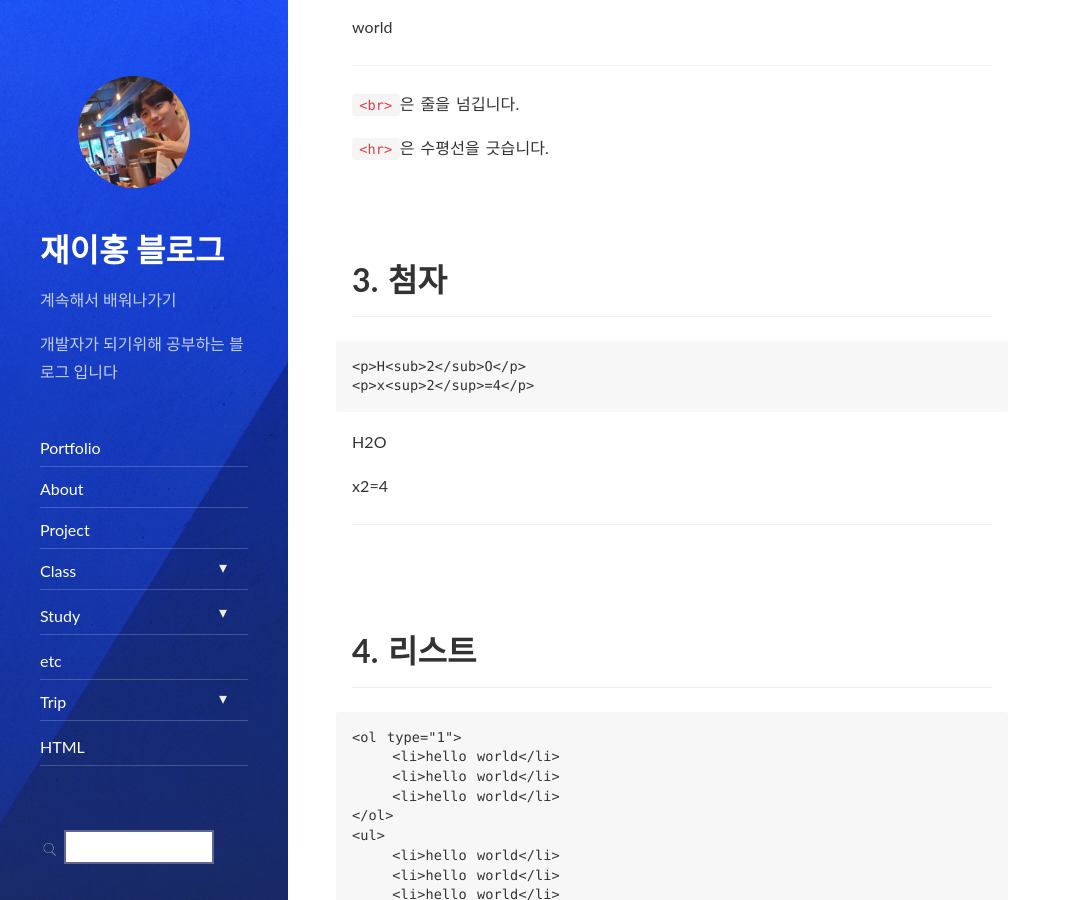
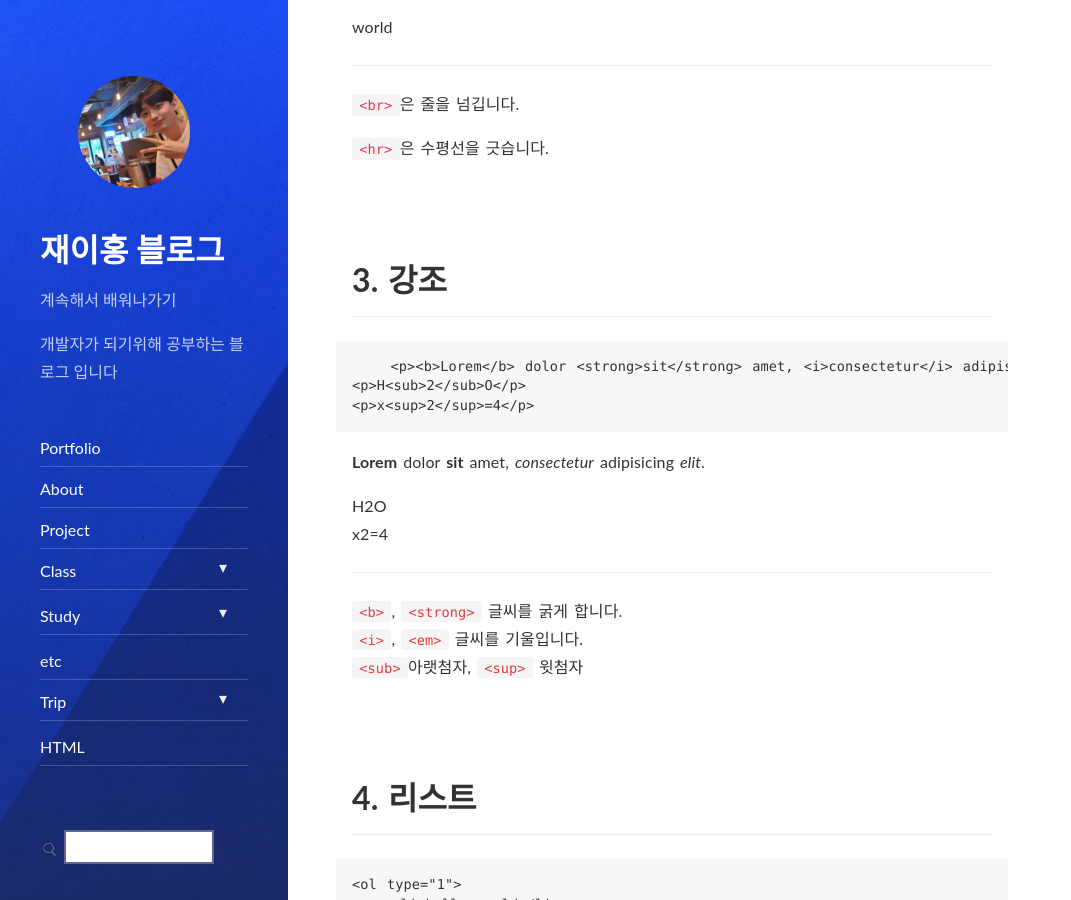
Before and after one commit to compasstar/compasstar.github.io, a Jekyll site: the page built from _posts/HTML/2021-07-12-HTML-기본문법(1).md, in a window 1280 px wide and 900 px high, scrolled down 1408 px. Shown: the whole window, without its empty margins (0-1071 px from the left). Built offline with Jekyll 4.4.1, drawn with Linux system fonts in a browser that asks for light colours; nearby versions of some CDN libraries; comment, search, counter and statistics services are not loaded.

Commit message:
HTML(1) 3번수정

````diff
--- a/_posts/HTML/2021-07-12-HTML-기본문법(1).md
+++ b/_posts/HTML/2021-07-12-HTML-기본문법(1).md
@@ -71,20 +71,23 @@ world
 
 <br><br>
 
-# 3. 첨자
+# 3. 강조
 
 ***
 
 ```
+    <p><b>Lorem</b> dolor <strong>sit</strong> amet, <i>consectetur</i> adipisicing <em>elit</em>.</p>
 <p>H<sub>2</sub>O</p>
 <p>x<sup>2</sup>=4</p>
 ```
-
+<p><b>Lorem</b> dolor <strong>sit</strong> amet, <i>consectetur</i> adipisicing <em>elit</em>.</p>
 H2O
-
 x2=4
 
 ***
+`<b>`, `<strong>` 글씨를 굵게 합니다.
+`<i>`, `<em>` 글씨를 기울입니다.
+`<sub>`아랫첨자, `<sup>` 윗첨자
 
 <br><br>
 
````
